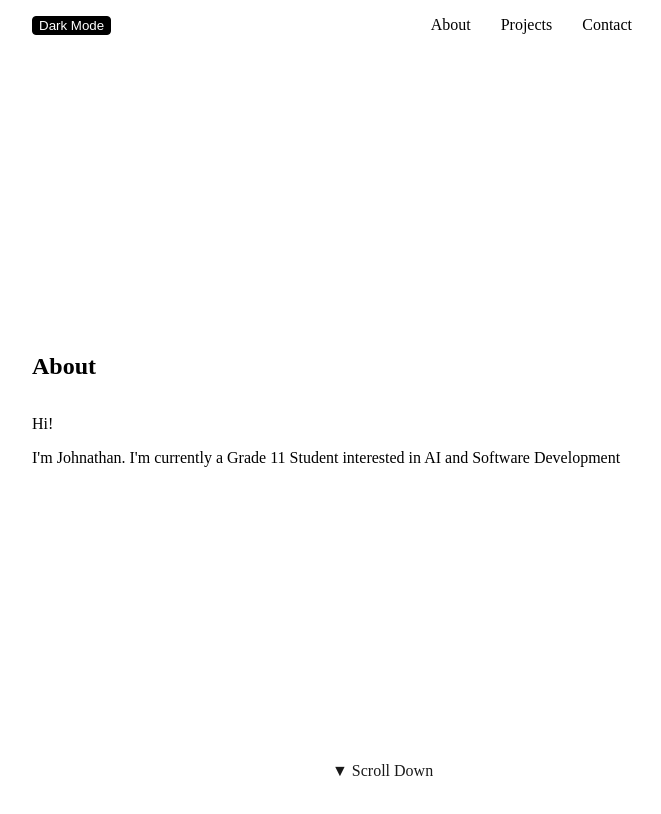
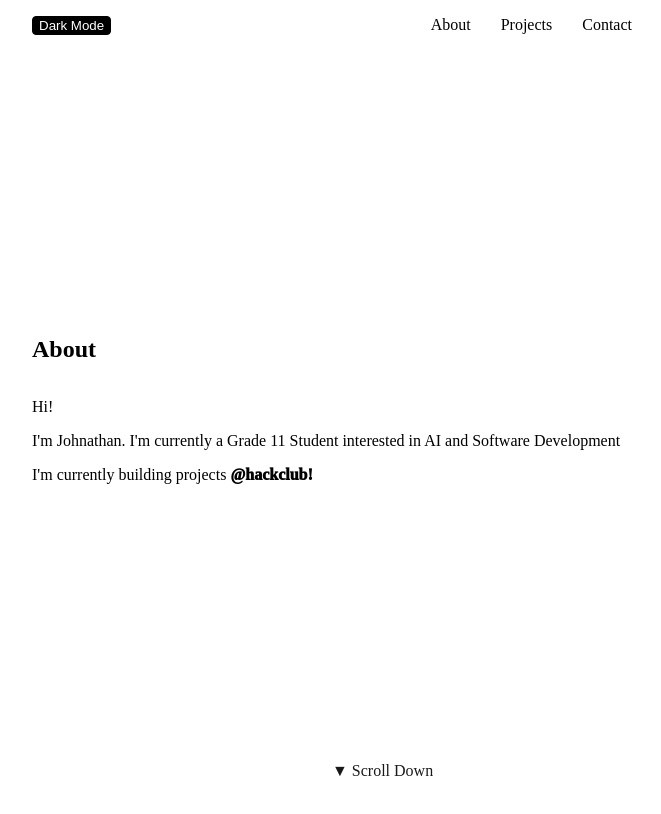
Before and after one commit to eyedecay/personal, a React (Vite) app: page / in a window 1280 px wide. Shown: the top 814 px of the page, without its empty margins (308-969 px from the left). Built offline with nearby package versions, Linux system fonts and the light colour scheme.

Commit message:
feat: final touches to text sections

```diff
--- a/src/globals.css
+++ b/src/globals.css
@@ -79,6 +79,16 @@ html {
     font-weight: 500;
 }
 
+.links-inline {
+    color: inherit;
+    text-decoration: none;
+    font-weight: 1000;
+}
+
+.links-inline:hover {
+    text-decoration: underline;
+
+}
 .github-link {
     color:inherit;
     text-decoration: none;
--- a/src/pages/About.tsx
+++ b/src/pages/About.tsx
@@ -10,6 +10,7 @@ export default function About() {
             <p>
                 I'm Johnathan. I'm currently a Grade 11 Student interested in AI and Software Development
             </p>
+            <p> I'm currently building projects <a className = "links-inline" href = "https://hackclub.com/"> @hackclub!</a></p>
         </div>
     );
 }
```
Also changed, not shown: src/App.css (deleted).
